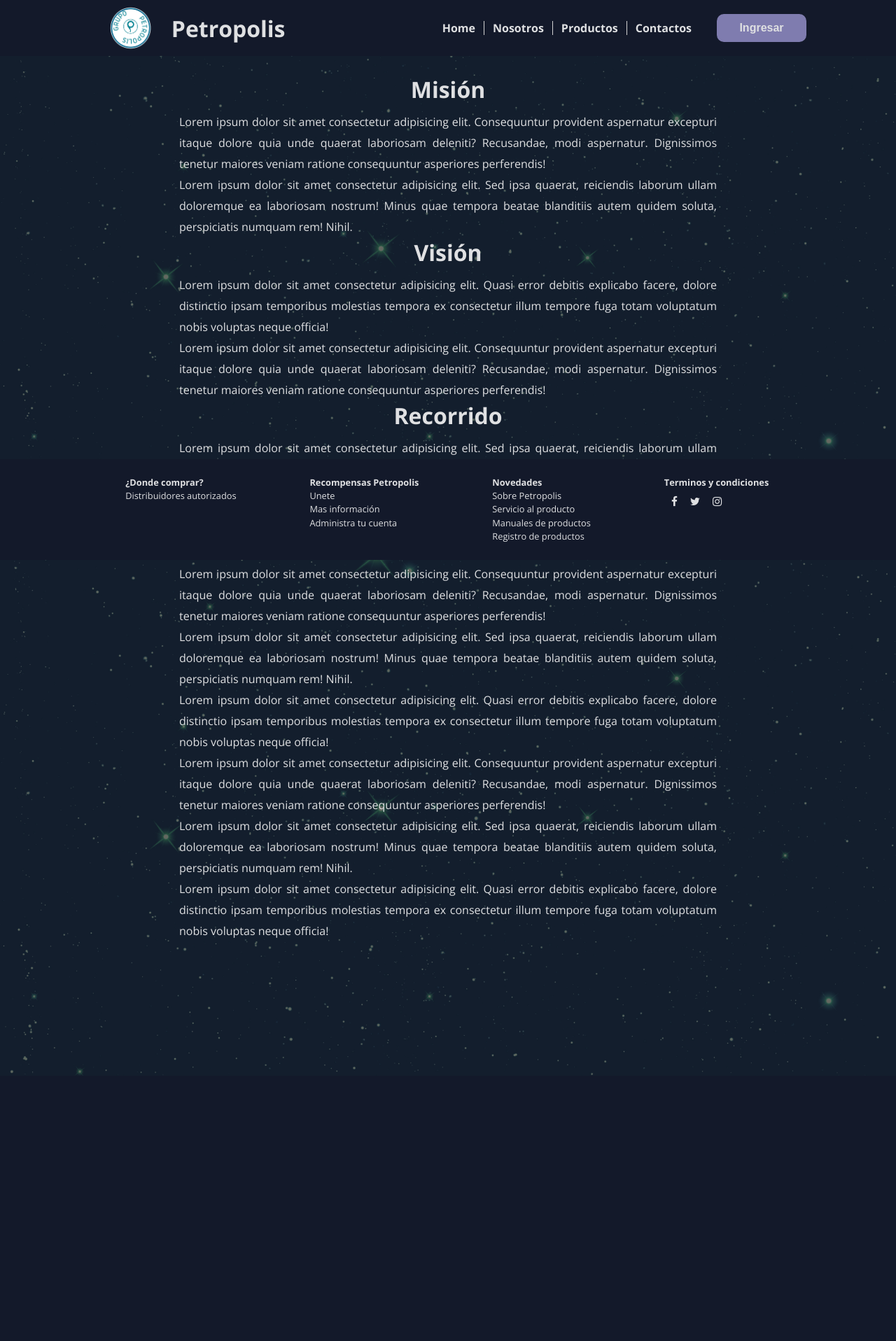
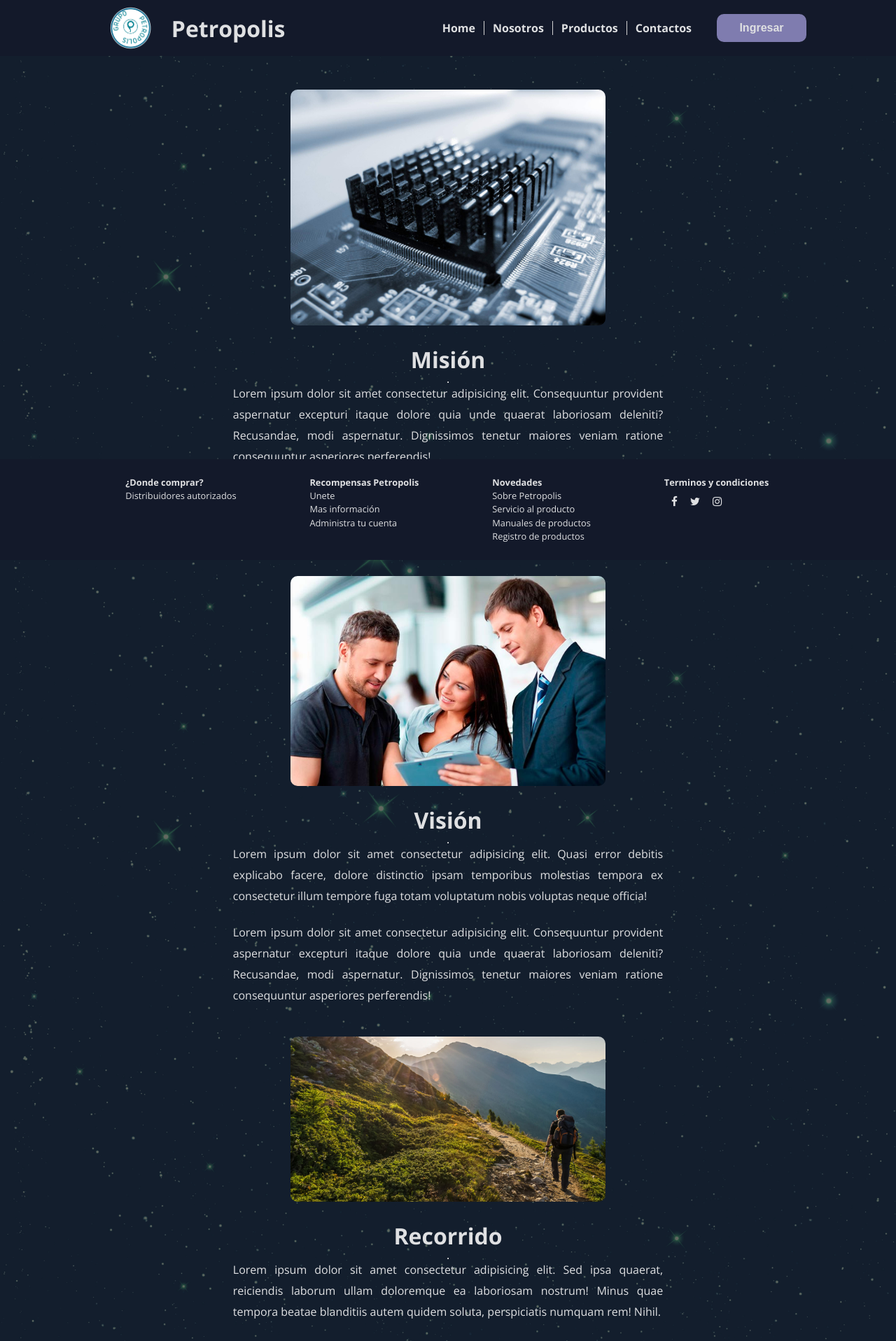
Before and after one commit to cedafiso/petropolis, a Flask app: page /nosotros in a window 1280 px wide. Shown: the top 1916 px of the page at 70% size. Before the commit the page ends 1537 px from the top, so only its background shows below. Run offline with Flask 2, Linux system fonts and the light colour scheme.

Commit message:
Nosotros/Productos
Solo se corrigió el css de ambas.

```diff
--- a/static/css/nosotros.css
+++ b/static/css/nosotros.css
@@ -16,3 +16,14 @@
 .container p{
     line-height: 30px;
 }
+.container_mision, .container_vision, .container_recorrido{
+    width: 80%;
+    margin-left: auto;
+    margin-right: auto;
+    display: flex;
+    flex-direction: column;
+    align-items: center;
+}
+.container_mision div img, .container_vision div img, .container_recorrido div img{
+    border-radius: 10px;
+}
--- a/templates/Nosotros/nosotros.html
+++ b/templates/Nosotros/nosotros.html
@@ -26,21 +26,43 @@
     </div>
     <main>
         <div class="container">
-            <h1>Misión</h1>
-            <p>Lorem ipsum dolor sit amet consectetur adipisicing elit. Consequuntur provident aspernatur excepturi itaque dolore quia unde quaerat laboriosam deleniti? Recusandae, modi aspernatur. Dignissimos tenetur maiores veniam ratione consequuntur asperiores perferendis!</p>
-            <p>Lorem ipsum dolor sit amet consectetur adipisicing elit. Sed ipsa quaerat, reiciendis laborum ullam doloremque ea laboriosam nostrum! Minus quae tempora beatae blanditiis autem quidem soluta, perspiciatis numquam rem! Nihil.</p>
-            <h1>Visión</h1>
-            <p>Lorem ipsum dolor sit amet consectetur adipisicing elit. Quasi error debitis explicabo facere, dolore distinctio ipsam temporibus molestias tempora ex consectetur illum tempore fuga totam voluptatum nobis voluptas neque officia!</p>
-            <p>Lorem ipsum dolor sit amet consectetur adipisicing elit. Consequuntur provident aspernatur excepturi itaque dolore quia unde quaerat laboriosam deleniti? Recusandae, modi aspernatur. Dignissimos tenetur maiores veniam ratione consequuntur asperiores perferendis!</p>
-            <h1>Recorrido</h1>
-            <p>Lorem ipsum dolor sit amet consectetur adipisicing elit. Sed ipsa quaerat, reiciendis laborum ullam doloremque ea laboriosam nostrum! Minus quae tempora beatae blanditiis autem quidem soluta, perspiciatis numquam rem! Nihil.</p>
-            <p>Lorem ipsum dolor sit amet consectetur adipisicing elit. Quasi error debitis explicabo facere, dolore distinctio ipsam temporibus molestias tempora ex consectetur illum tempore fuga totam voluptatum nobis voluptas neque officia!</p>
-            <p>Lorem ipsum dolor sit amet consectetur adipisicing elit. Consequuntur provident aspernatur excepturi itaque dolore quia unde quaerat laboriosam deleniti? Recusandae, modi aspernatur. Dignissimos tenetur maiores veniam ratione consequuntur asperiores perferendis!</p>
-            <p>Lorem ipsum dolor sit amet consectetur adipisicing elit. Sed ipsa quaerat, reiciendis laborum ullam doloremque ea laboriosam nostrum! Minus quae tempora beatae blanditiis autem quidem soluta, perspiciatis numquam rem! Nihil.</p>
-            <p>Lorem ipsum dolor sit amet consectetur adipisicing elit. Quasi error debitis explicabo facere, dolore distinctio ipsam temporibus molestias tempora ex consectetur illum tempore fuga totam voluptatum nobis voluptas neque officia!</p>
-            <p>Lorem ipsum dolor sit amet consectetur adipisicing elit. Consequuntur provident aspernatur excepturi itaque dolore quia unde quaerat laboriosam deleniti? Recusandae, modi aspernatur. Dignissimos tenetur maiores veniam ratione consequuntur asperiores perferendis!</p>
-            <p>Lorem ipsum dolor sit amet consectetur adipisicing elit. Sed ipsa quaerat, reiciendis laborum ullam doloremque ea laboriosam nostrum! Minus quae tempora beatae blanditiis autem quidem soluta, perspiciatis numquam rem! Nihil.</p>
-            <p>Lorem ipsum dolor sit amet consectetur adipisicing elit. Quasi error debitis explicabo facere, dolore distinctio ipsam temporibus molestias tempora ex consectetur illum tempore fuga totam voluptatum nobis voluptas neque officia!</p>
+
+            <div class="container_mision">
+                <br>
+                <div><img src="../../static/media/nosotros1.jpg" alt="" width="450px"></div>
+                <br>
+                <h1>Misión</h1>
+                <hr>
+                <p>Lorem ipsum dolor sit amet consectetur adipisicing elit. Consequuntur provident aspernatur excepturi itaque dolore quia unde quaerat laboriosam deleniti? Recusandae, modi aspernatur. Dignissimos tenetur maiores veniam ratione consequuntur asperiores perferendis!</p><br>
+                <p>Lorem ipsum dolor sit amet consectetur adipisicing elit. Sed ipsa quaerat, reiciendis laborum ullam doloremque ea laboriosam nostrum! Minus quae tempora beatae blanditiis autem quidem soluta, perspiciatis numquam rem! Nihil.</p><br>
+            </div>
+
+            <div class="container_vision">
+                <br>
+                <div><img src="../../static/media/nosotros2.jpg" alt="" width= "450px"></div>
+                <br>
+                <h1>Visión</h1>
+                <hr>
+                <p>Lorem ipsum dolor sit amet consectetur adipisicing elit. Quasi error debitis explicabo facere, dolore distinctio ipsam temporibus molestias tempora ex consectetur illum tempore fuga totam voluptatum nobis voluptas neque officia!</p><br>
+                <p>Lorem ipsum dolor sit amet consectetur adipisicing elit. Consequuntur provident aspernatur excepturi itaque dolore quia unde quaerat laboriosam deleniti? Recusandae, modi aspernatur. Dignissimos tenetur maiores veniam ratione consequuntur asperiores perferendis!</p><br>
+            </div>
+
+            <div class="container_recorrido">
+                <br>
+                <div><img src="../../static/media/nosotros3.jpg" alt="" width="450px"></div>
+                <br>
+                <h1>Recorrido</h1>
+                <hr>
+                <p>Lorem ipsum dolor sit amet consectetur adipisicing elit. Sed ipsa quaerat, reiciendis laborum ullam doloremque ea laboriosam nostrum! Minus quae tempora beatae blanditiis autem quidem soluta, perspiciatis numquam rem! Nihil.</p><br>
+                <p>Lorem ipsum dolor sit amet consectetur adipisicing elit. Quasi error debitis explicabo facere, dolore distinctio ipsam temporibus molestias tempora ex consectetur illum tempore fuga totam voluptatum nobis voluptas neque officia!</p><br>
+                <p>Lorem ipsum dolor sit amet consectetur adipisicing elit. Consequuntur provident aspernatur excepturi itaque dolore quia unde quaerat laboriosam deleniti? Recusandae, modi aspernatur. Dignissimos tenetur maiores veniam ratione consequuntur asperiores perferendis!</p><br>
+                <p>Lorem ipsum dolor sit amet consectetur adipisicing elit. Sed ipsa quaerat, reiciendis laborum ullam doloremque ea laboriosam nostrum! Minus quae tempora beatae blanditiis autem quidem soluta, perspiciatis numquam rem! Nihil.</p><br>
+                <p>Lorem ipsum dolor sit amet consectetur adipisicing elit. Quasi error debitis explicabo facere, dolore distinctio ipsam temporibus molestias tempora ex consectetur illum tempore fuga totam voluptatum nobis voluptas neque officia!</p><br>
+                <p>Lorem ipsum dolor sit amet consectetur adipisicing elit. Consequuntur provident aspernatur excepturi itaque dolore quia unde quaerat laboriosam deleniti? Recusandae, modi aspernatur. Dignissimos tenetur maiores veniam ratione consequuntur asperiores perferendis!</p><br>
+                <p>Lorem ipsum dolor sit amet consectetur adipisicing elit. Sed ipsa quaerat, reiciendis laborum ullam doloremque ea laboriosam nostrum! Minus quae tempora beatae blanditiis autem quidem soluta, perspiciatis numquam rem! Nihil.</p><br>
+                <p>Lorem ipsum dolor sit amet consectetur adipisicing elit. Quasi error debitis explicabo facere, dolore distinctio ipsam temporibus molestias tempora ex consectetur illum tempore fuga totam voluptatum nobis voluptas neque officia!</p><br>
+            </div>
+
         </div>
     </main>
     <footer>
```
Also changed, not shown: static/css/productos.css (+7 -2 lines), templates/Productos/productos.html (+8 -8 lines), static/media/Monitor.jpg (added), static/media/board.jpg (added), static/media/chasis.jpg (added), static/media/mouse.jpg (added), static/media/nosotros1.jpg (added), static/media/nosotros2.jpg (added), static/media/nosotros3.jpg (added).
